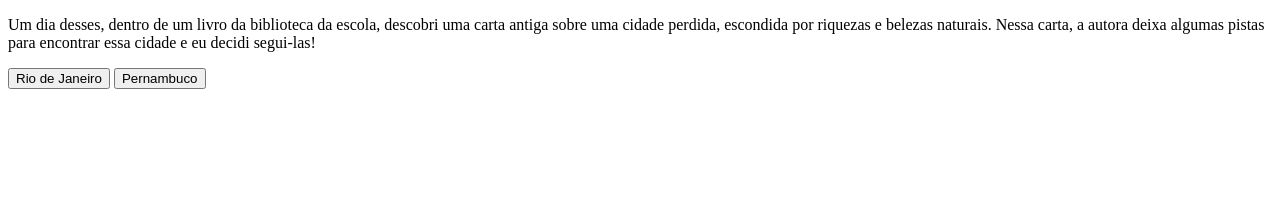
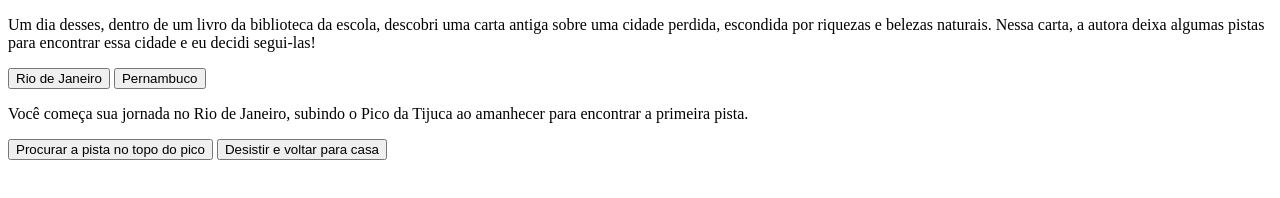
Before and after one commit to sarapratess/cidadeperdida, a plain HTML site: page index.html in a window 1280 px wide. Drawn offline with Linux system fonts and the light colour scheme.

Commit message:
Update index.html

```diff
--- a/index.html
+++ b/index.html
@@ -6,13 +6,18 @@
     <title>Em busca da cidade perdida</title>
 </head>
 <body>
-    <main>
+      <main>
         <div class="passo ativo" id="passo-0">
-             <p>Um dia desses, dentro de um livro da biblioteca da escola, descobri uma carta antiga sobre uma cidade perdida, escondida por riquezas e belezas naturais. Nessa carta, a autora deixa algumas pistas para encontrar essa cidade e eu decidi segui-las!</p>
+            <p>Um dia desses, dentro de um livro da biblioteca da escola, descobri uma carta antiga sobre uma cidade perdida, escondida por riquezas e belezas naturais. Nessa carta, a autora deixa algumas pistas para encontrar essa cidade e eu decidi segui-las!</p>
             <button class="btn-proximo" data-proximo="1">Rio de Janeiro</button>
             <button class="btn-proximo" data-proximo="2">Pernambuco</button>
-       </div>
-    </main>
+        </div>
+        <div class="passo" id="passo-1">
+            <p>Você começa sua jornada no Rio de Janeiro, subindo o Pico da Tijuca ao amanhecer para encontrar a primeira pista.</p>
+            <button class="btn-proximo" data-proximo="3">Procurar a pista no topo do pico</button>
+            <button class="btn-proximo" data-proximo="4">Desistir e voltar para casa</button>
+        </div>
+        </main>
 
 
 
```
